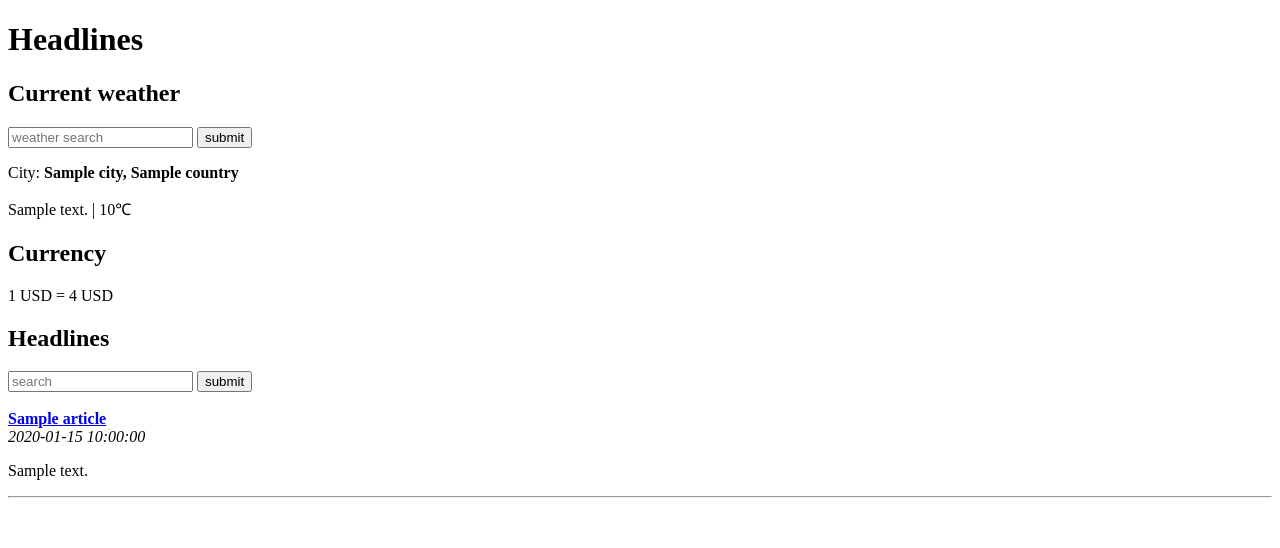
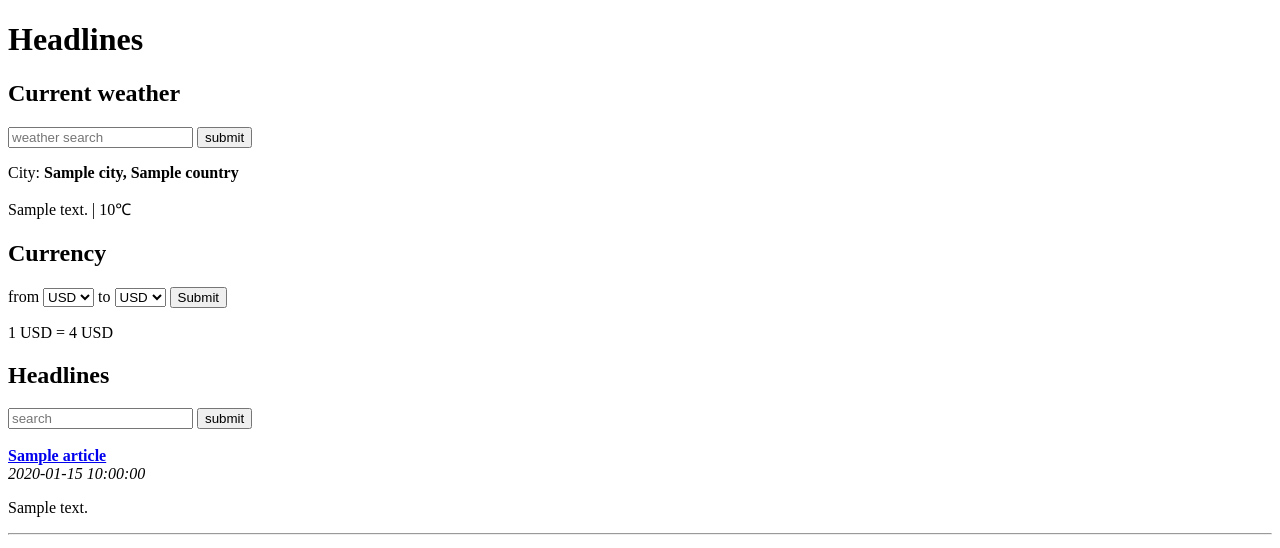
Before and after one commit to VincentHenric/headlines, a Flask app: template templates/home.html in a window 1280 px wide. Shown: the top 548 px of the page. Run offline with Flask 2, Linux system fonts and the light colour scheme; the template is opened without the code that fills it: most values are stand-ins (such as "Sample title", 1, 10 or a date in 2020).

Commit message:
add choice among all currencies

```diff
--- a/app.py
+++ b/app.py
@@ -34,17 +34,23 @@ def home():
         city=DEFAULTS['city']
     weather = get_weather(city)
 
-    currency_from = DEFAULTS['currency_from']
-    currency_to = DEFAULTS['currency_to']
+    currency_from = request.args.get("currency_from")
+    if not currency_from:
+        currency_from = DEFAULTS['currency_from']
+    currency_to = request.args.get("currency_to")
+    if not currency_to:
+        currency_to = DEFAULTS['currency_to']
+    rate, currencies = get_currency(currency_from, currency_to)
     rate = {'currency_from':currency_from,
             'currency_to':currency_to,
-            'rate': round(get_currency(currency_from, currency_to),2)
+            'rate': rate
             }
 
     return render_template("home.html",
                            articles=articles,
                            weather=weather,
-                           rate=rate
+                           rate=rate,
+                           currencies=currencies
     )
 
 
@@ -76,9 +82,10 @@ def get_currency(frm, to):
     url = CURRENCY_URL.format(CURRENCY_API_KEY)
     data = urlopen(url).read()
     parsed = json.loads(data).get('rates')
+    currencies = sorted(list(parsed))
     frm_rate = parsed.get(frm.upper())
     to_rate = parsed.get(to.upper())
-    return to_rate/frm_rate
+    return round(to_rate/frm_rate,2), currencies
 
 
 
--- a/templates/home.html
+++ b/templates/home.html
@@ -14,6 +14,19 @@
     <p>City: <b>{{weather.city}}, {{weather.country}}</b></p>
     <p>{{weather.description}} | {{weather.temperature}}&#8451;</p>
     <h2>Currency</h2>
+    <form>
+      from <select name="currency_from">
+            {% for currency in currencies %}
+            <option value={{currency}} {{'selected="selected"' if rate.currency_from==currency}}>{{currency}}</option>
+            {% endfor %}
+      </select>
+      to <select name="currency_to">
+          {% for currency in currencies %}
+          <option value={{currency}} {{'selected="selected"' if rate.currency_to==currency}}>{{currency}}</option>
+          {% endfor %}
+      </select>
+      <input type="submit" value="Submit">
+    </form>
     <p>1 {{rate.currency_from}} = {{rate.rate}} {{rate.currency_to}}</p>
     <h2>Headlines</h2>
     <form>
```
